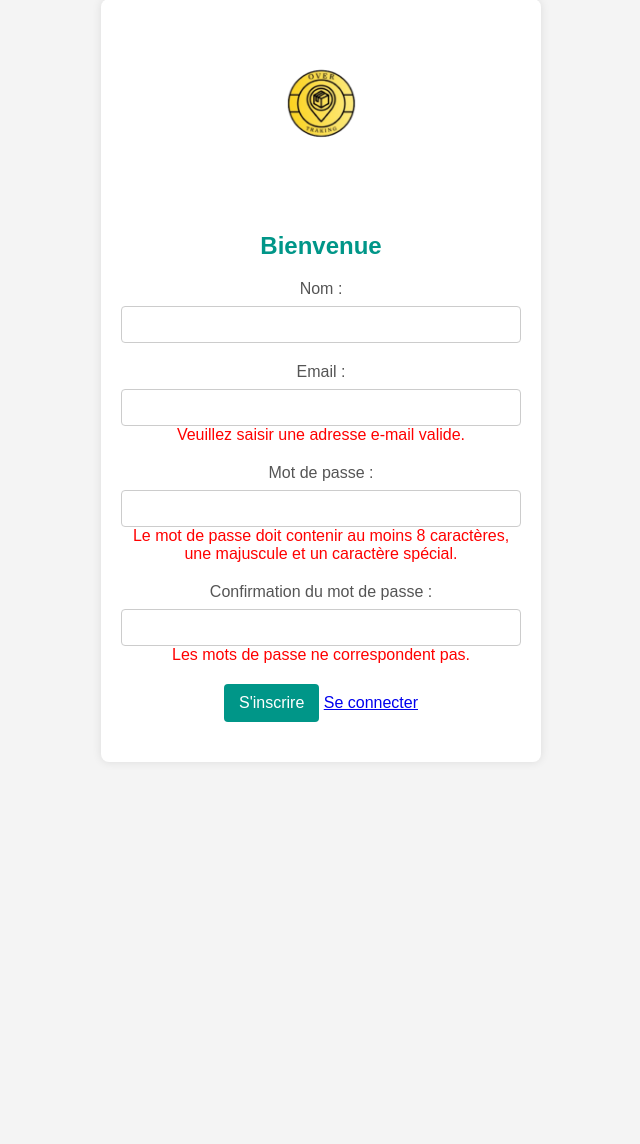
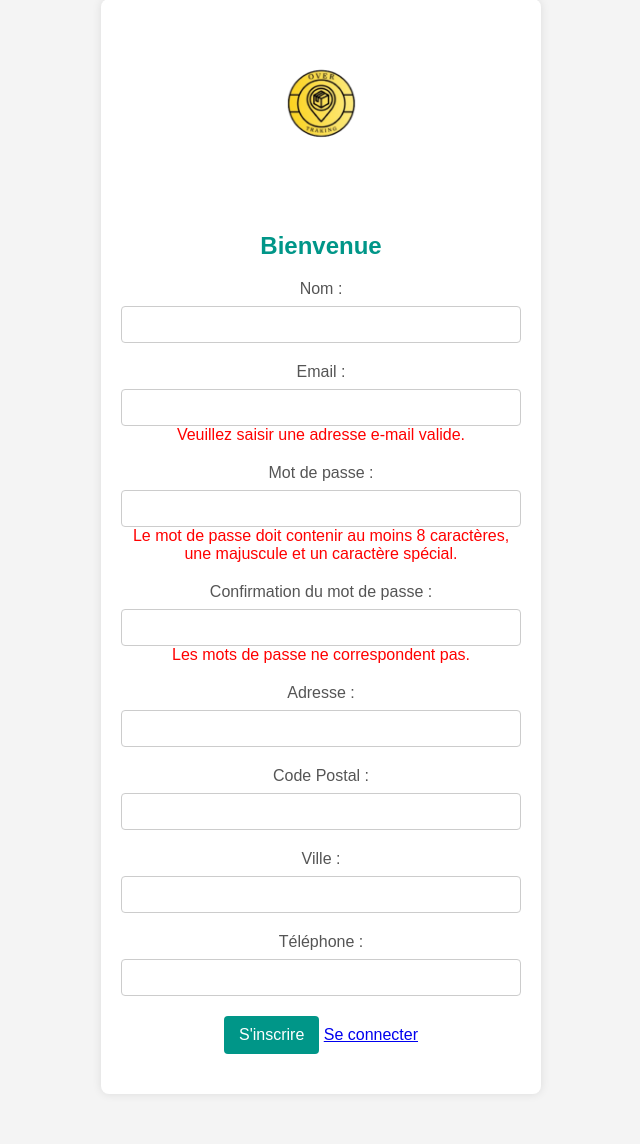
Before and after one commit to 0Mosty0/SAE_32, a Flask app: page /signup in a window 1280 px wide. Shown: the part 51-1195 px from the top of the page, without its empty margins (319-959 px from the left). Before the commit the page ends 773 px from the top, so only its background shows below. Run offline with Flask 3, Linux system fonts and the light colour scheme.

Commit message:
signup.html

```diff
--- a/templates/signup.html
+++ b/templates/signup.html
@@ -49,6 +49,24 @@
                 {% endif %}
                 <br>
             </div>
+            <!-- Nouveaux champs -->
+            <div class="form-group">
+                <label class="label" for="adresse">Adresse :</label>
+                <input class="input" type="text" id="adresse" name="adresse" required><br>
+            </div>
+            <div class="form-group">
+                <label class="label" for="codePostal">Code Postal :</label>
+                <input class="input" type="text" id="codePostal" name="codePostal" pattern="[0-9]+" title="Veuillez saisir des chiffres uniquement"><br>
+            </div>
+            <div class="form-group">
+                <label class="label" for="ville">Ville :</label>
+                <input class="input" type="text" id="ville" name="ville"><br>
+            </div>
+            <div class="form-group">
+                <label class="label" for="tel">Téléphone :</label>
+                <input class="input" type="tel" id="tel" name="tel" pattern="[0-9]+" title="Veuillez saisir des chiffres uniquement"><br>
+            </div>
+            <!-- Fin des nouveaux champs -->
             <div class="form-group">
                 <input class="button" type="submit" value="S'inscrire">
                 <a href="{{ url_for('login') }}">Se connecter</a>
```
